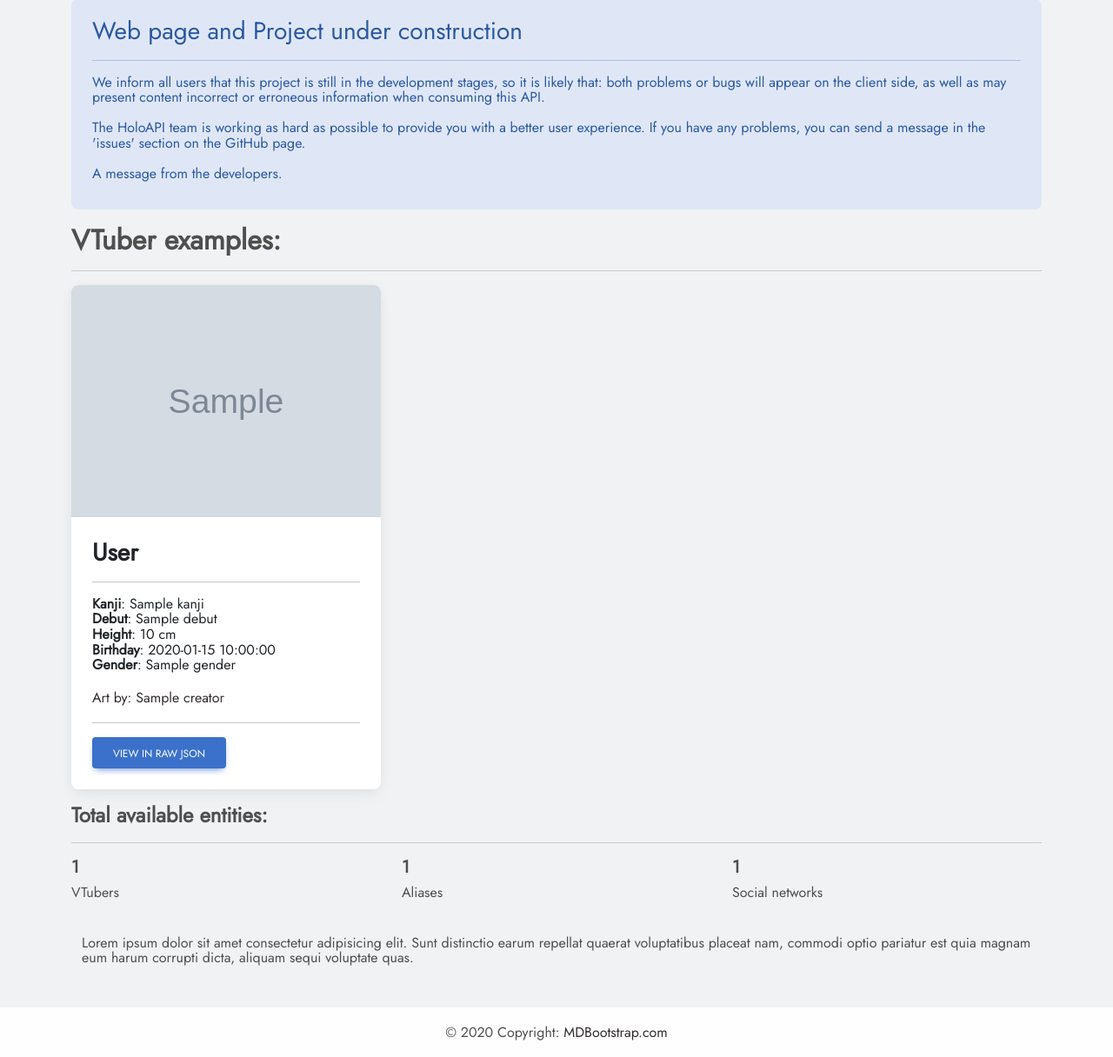
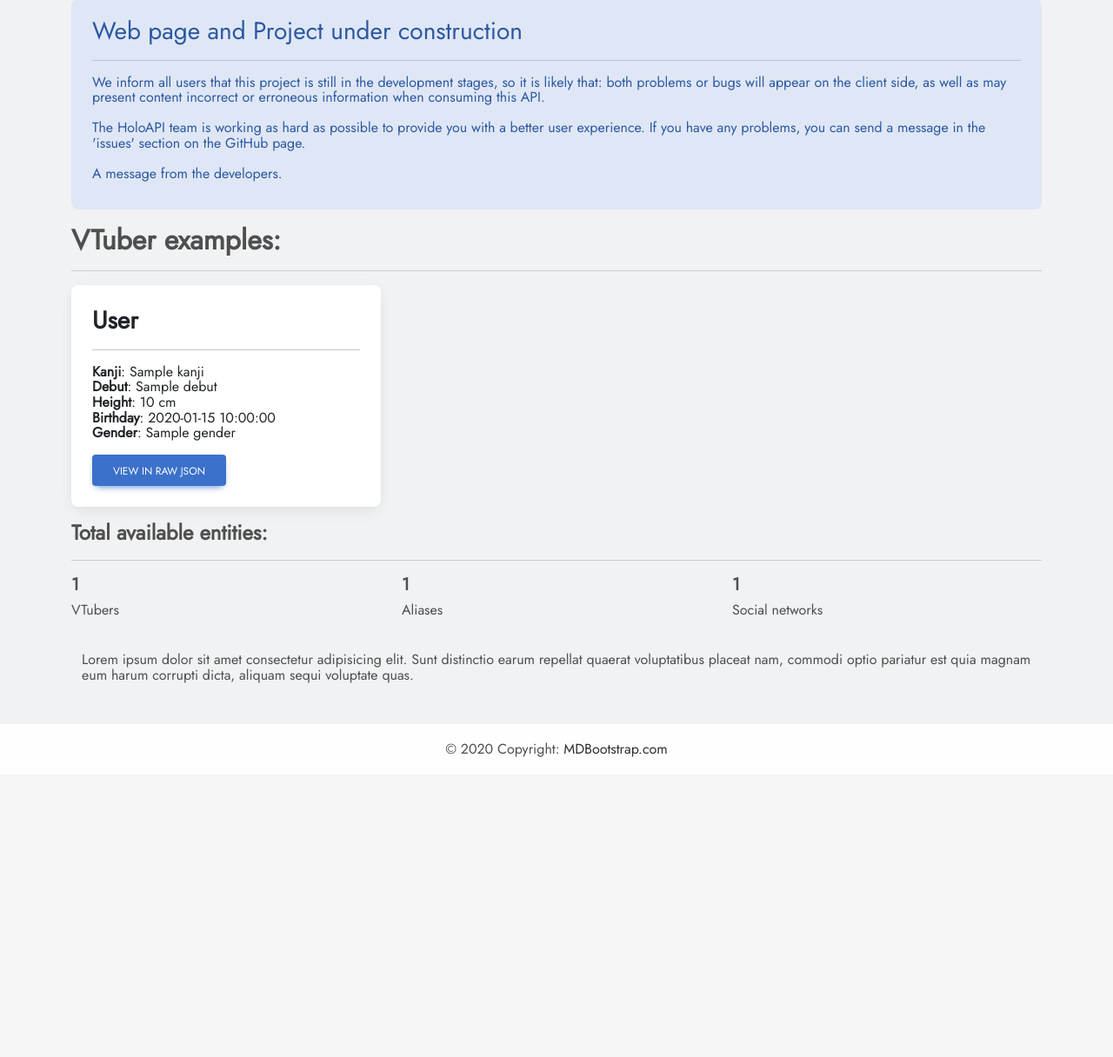
Before and after one commit to JoelLuna02/HoloAPI2, a Python web app: template templates/index.html in a window 1280 px wide. Shown: the part 283-1499 px from the top of the page at 87% size. After the commit the page ends 1154 px from the top, so only its background shows below. Run offline with Jinja, Linux system fonts and the light colour scheme; the template is opened without the code that fills it: most values are stand-ins (such as "Sample title", 1, 10 or a date in 2020); grey boxes marked "Sample" are stand-in pictures; some libraries are stand-ins or nearby versions.

Commit message:
Remove image view

```diff
--- a/templates/index.html
+++ b/templates/index.html
@@ -30,7 +30,7 @@
             <div class="col-sm-4">
                 <div class="card mb-3">
                     <div class="bg-image hover-overlay ripple" data-mdb-ripple-color="light">
-                        <img src="{{ vt.avatar.file }}" class="img-fluid" />
+                        <!-- img src="{{ vt.avatar.file }}" class="img-fluid" /-->
                     </div>
                     <div class="card-body">
                         <h3 class="fw-bold">{{vt.fullname}}</h3><hr/>
@@ -41,9 +41,9 @@
                             <span class="fw-bold">Birthday</span>: {{ vt.birthday }}<br/>
                             <span class="fw-bold">Gender</span>: {{ vt.gender }}<br/>
                         </p>
-                        <a class="text-dark text-end" href="{{vt.avatar.source}}" target="_blank">
+                        <!-- a class="text-dark text-end" href="{{vt.avatar.source}}" target="_blank">
                             Art by: {{ vt.avatar.creator }}
-                        </a><hr/>
+                        </a><hr/-->
 
                         <a class="btn btn-primary" href="https://holoapi.onrender.com/v1/vtuber/{{vt.id}}" target="_blank">
                             View in raw JSON
```
